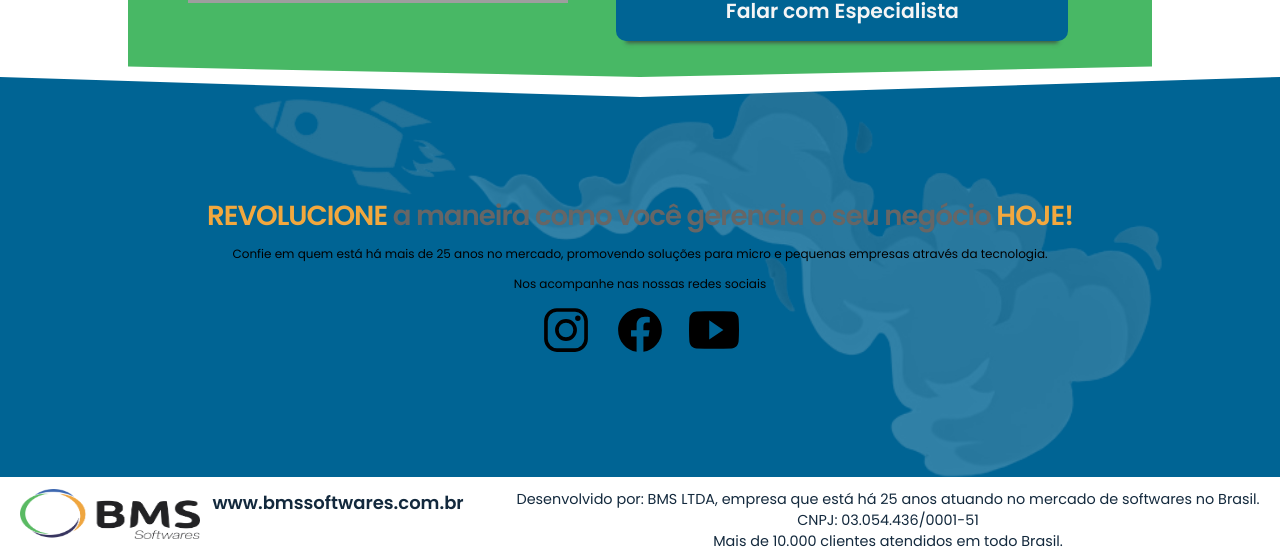
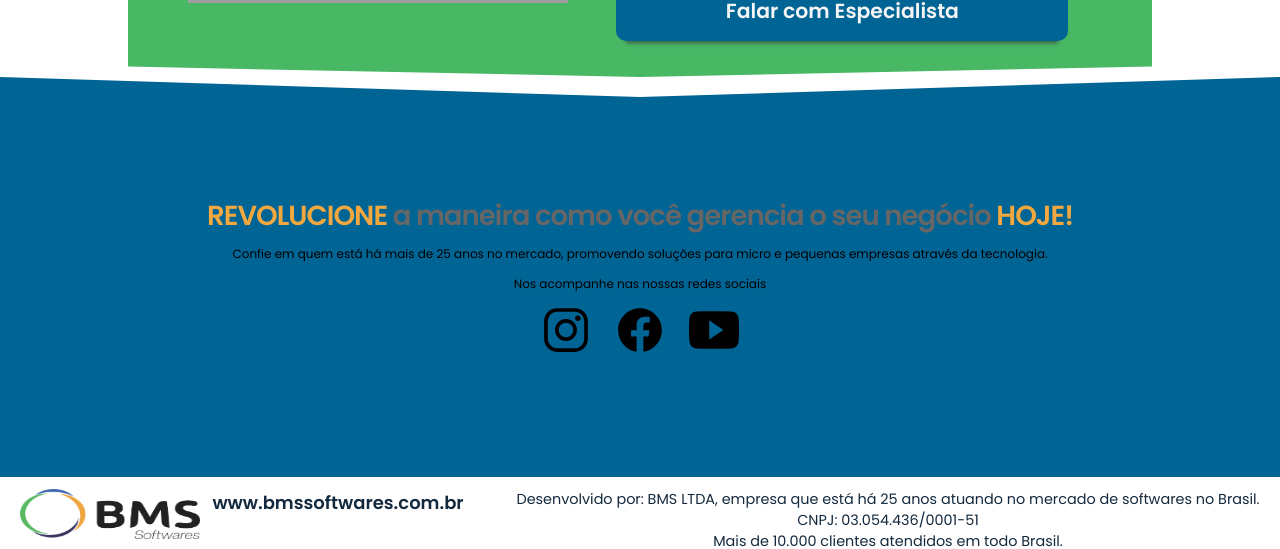
Before and after one commit to leobraboo/site-bmsgestao, a Next.js app: page / in a window 1280 px wide. Shown: the part 5094-5643 px from the top of the page. Built offline with nearby package versions, Linux system fonts and the light colour scheme; grey boxes are pictures that could not be loaded.

Commit message:
refactor

```diff
--- a/src/components/PreFooter/style.css
+++ b/src/components/PreFooter/style.css
@@ -11,21 +11,6 @@
   z-index: 1;
   background-color: #006494;
   clip-path: polygon(0% 0%,50% 5%,100% 0%,100% 100%,0% 100%);
-}
-
-.container-pre-footer::before {
-  content: "";
-  position: absolute;
-  top: 0;
-  left: 0;
-  width: 100%;
-  height: 100%;
-  background-image: url(/smoke.png);
-  background-size: contain;
-  background-repeat: no-repeat;
-  background-position-x: center;
-  opacity: 0.2; /* Ajuste o valor de opacidade aqui */
-  z-index: -1;
 }
 
 .content-logo-footer {
```
